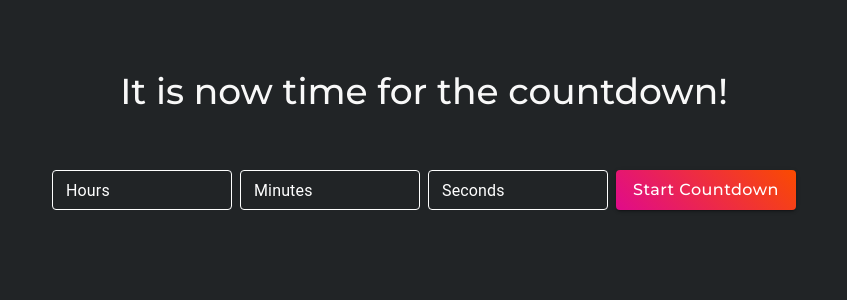
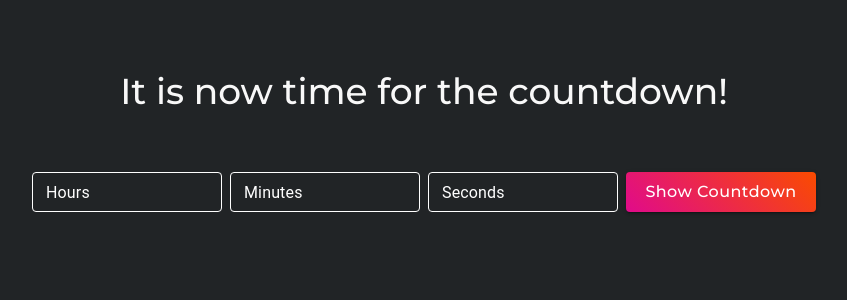
Before and after one commit to Viraaaj/countdown-timer, a React (Create React App) app: page / in a window 1280 px wide. Shown: the top 300 px of the page, without its empty margins (216-1063 px from the left). Built offline with nearby package versions, Linux system fonts and the light colour scheme.

Commit message:
Countdown cards Design and Integration, Font add

```diff
--- a/package.json
+++ b/package.json
@@ -15,6 +15,7 @@
     "react": "^17.0.2",
     "react-dom": "^17.0.2",
     "react-scripts": "5.0.0",
+    "react-timer-hook": "^3.0.5",
     "web-vitals": "^2.1.4"
   },
   "scripts": {
--- a/public/index.html
+++ b/public/index.html
@@ -20,6 +20,11 @@
     <link rel="preconnect" href="https://fonts.gstatic.com" crossorigin />
     <link
       href="https://fonts.googleapis.com/css2?family=Montserrat:wght@300;400;500;600;700&display=swap"
+      rel="stylesheet"
+    />
+
+    <link
+      href="https://fonts.googleapis.com/css2?family=Orbitron:wght@400;500;600;700&display=swap"
       rel="stylesheet"
     />
     <!--
--- a/src/App.js
+++ b/src/App.js
@@ -9,9 +9,17 @@ function App() {
         justifyContent: "space-between",
         height: "100vh",
         backgroundColor: "rgb(33, 36, 38)",
+        padding: "0 16px",
       }}
     >
-      <CountdownInput />
+      <div
+        style={{
+          maxWidth: 1120,
+          margin: "0 auto",
+        }}
+      >
+        <CountdownInput />
+      </div>
     </div>
   );
 }
--- a/src/components/Countdown/CountDownValue.js
+++ b/src/components/Countdown/CountDownValue.js
@@ -1,10 +1,12 @@
+import CountdownCards from "./CountdownCards";
+
 const CountDownValue = ({ seconds }) => {
   const time = new Date();
   time.setSeconds(time.getSeconds() + seconds);
 
   return (
-    <div style={{ marginTop: 40 }}>
-      <h2>{seconds}</h2>
+    <div style={{ marginTop: 60, width: "100%" }}>
+      <CountdownCards expiryTimestamp={time} />
     </div>
   );
 };
--- /dev/null
+++ b/src/components/Countdown/CountdownCards.js
@@ -0,0 +1,127 @@
+import { Grid, makeStyles } from "@material-ui/core";
+import React from "react";
+import { useTimer } from "react-timer-hook";
+import CountdownStyle from "./CountdownStyle";
+import Button from "@mui/material/Button";
+
+const useStyles = makeStyles(CountdownStyle);
+
+function CountdownCards({ expiryTimestamp }) {
+  const styles = useStyles();
+
+  //   [Values Using Hook]
+  const {
+    seconds,
+    minutes,
+    hours,
+    days,
+    isRunning,
+    start,
+    pause,
+    resume,
+    restart,
+  } = useTimer({
+    expiryTimestamp,
+    onExpire: () => alert("Countdown Ended!"),
+    autoStart: false,
+  });
+
+  return (
+    <div
+      style={{
+        width: "100%",
+      }}
+    >
+      {/* [Cards Container] */}
+      <Grid
+        container
+        style={{
+          width: "100%",
+          display: "flex",
+          justifyContent: "center",
+        }}
+      >
+        <Grid item xs={12} sm={5} className={styles.cardContainer}>
+          <div className={styles.cardValue}>{days}</div>
+          <div className={styles.cardValueLabel}>Days</div>
+        </Grid>
+
+        <Grid item xs={12} sm={5} className={styles.cardContainer}>
+          <div className={styles.cardValue}>{hours}</div>
+          <div className={styles.cardValueLabel}>Hours</div>
+        </Grid>
+
+        <Grid item xs={12} sm={5} className={styles.cardContainer}>
+          <div className={styles.cardValue}>{minutes}</div>
+          <div className={styles.cardValueLabel}>Minutes</div>
+        </Grid>
+
+        <Grid item xs={12} sm={5} className={styles.cardContainer}>
+          <div className={styles.cardValue}>{seconds}</div>
+          <div className={styles.cardValueLabel}>Seconds</div>
+        </Grid>
+      </Grid>
+
+      {/* [Countdown status] */}
+      <div className={styles.countdownStatus}>
+        {isRunning ? "Countdown Running" : "countdown Not running"}
+      </div>
+
+      {/* [Options buttons] */}
+      <Grid
+        container
+        style={{
+          width: "100%",
+          display: "flex",
+          justifyContent: "center",
+        }}
+      >
+        <Grid item xs={6} sm={2}>
+          <Button
+            onClick={start}
+            className={styles.countdownOptionButton}
+            variant="contained"
+          >
+            Start
+          </Button>
+        </Grid>
+
+        <Grid item xs={6} sm={2}>
+          <Button
+            onClick={pause}
+            className={styles.countdownOptionButton}
+            variant="contained"
+          >
+            pause
+          </Button>
+        </Grid>
+
+        <Grid item xs={6} sm={2}>
+          <Button
+            onClick={resume}
+            className={styles.countdownOptionButton}
+            variant="contained"
+          >
+            Resume
+          </Button>
+        </Grid>
+
+        <Grid item xs={6} sm={2}>
+          <Button
+            onClick={() => {
+              const time = new Date();
+              time.setSeconds(time.getSeconds() + 0);
+              restart(time);
+            }}
+            className={styles.countdownOptionButton}
+            variant="contained"
+          >
+            Reset
+          </Button>
+        </Grid>
+      </Grid>
+    </div>
+  );
+}
+
+export default CountdownCards;
--- a/src/components/Countdown/CountdownInput.js
+++ b/src/components/Countdown/CountdownInput.js
@@ -18,8 +18,6 @@ const CountdownInput = () => {
   const [getTimeInSeconds, setGetTimeInSeconds] = useState(0);
 
   const [buttonClicked, setButtonClicked] = useState(false);
-
-  console.log("getTimeInSeconds: ", getTimeInSeconds);
 
   return (
     <div className={styles.container}>
@@ -108,10 +106,10 @@ const CountdownInput = () => {
               alert("Please enter a valid number!");
             }
           }}
-          className={styles.countdownStartButton}
+          className={styles.countdownShowButton}
           variant="contained"
         >
-          Start Countdown
+          Show Countdown
         </Button>
       </div>
 
--- a/src/components/Countdown/CountdownStyle.js
+++ b/src/components/Countdown/CountdownStyle.js
@@ -1,4 +1,5 @@
 const CountdownStyle = (theme) => ({
+  // [CoundownInput.js]
   container: {
     padding: "40px 16px 0 16px",
     display: "flex",
@@ -32,8 +33,8 @@ const CountdownStyle = (theme) => ({
   textField: {
     color: "#ffffff !important",
     marginRight: "8px !important",
-    width: "180px !important",
-    marginTop: "8px !important",
+    width: "190px !important",
+    marginTop: "10px !important",
 
     "& label.Mui-focused": {
       color: "#ffffff ",
@@ -58,9 +59,61 @@ const CountdownStyle = (theme) => ({
     },
   },
 
-  countdownStartButton: {
-    width: "180px !important",
-    marginTop: "8px !important",
+  countdownShowButton: {
+    width: "190px !important",
+    marginTop: "10px !important",
+    height: "40px !important",
+    textTransform: "none !important",
+    color: "#ffffff !important",
+    fontSize: "1rem !important",
+    fontFamily: "Montserrat, sans-serif !important",
+    fontWeight: "500 !important",
+    lineHeight: "150% !important",
+    backgroundImage:
+      "linear-gradient(45deg,hsla(324, 91%, 46%, 1) 0%,hsla(18, 100%, 49%, 1) 100%) !important",
+  },
+
+  //   [CountdownCards.js]
+  cardContainer: {
+    height: 140,
+    marginTop: 20,
+    marginRight: 20,
+    backgroundColor: "rgb(35, 38, 40)",
+    boxShadow: "0 1rem 2rem rgb(0 0 0 / 20%)",
+    color: "rgb(255, 255, 255)",
+    display: "flex",
+    flexDirection: "column",
+    alignItems: "center",
+    justifyContent: "center",
+
+    [theme.breakpoints.down("xs")]: {
+      marginRight: 0,
+    },
+  },
+
+  cardValue: {
+    fontFamily: "Orbitron, sans-serif",
+    fontSize: 56,
+  },
+
+  cardValueLabel: {
+    fontFamily: "Montserrat, sans-serif",
+    fontSize: 18,
+  },
+
+  //   [Countdown status]
+
+  countdownStatus: {
+    fontFamily: "Montserrat, sans-serif",
+    fontSize: 18,
+    marginTop: 30,
+    color: "#ffffff",
+  },
+
+  //   [Options Buttons]
+  countdownOptionButton: {
+    width: "120px !important",
+    marginTop: "20px !important",
     height: "40px !important",
     textTransform: "none !important",
     color: "#ffffff !important",
```
Also changed, not shown: 1 other file (tests, documents, lock files or other folders).
